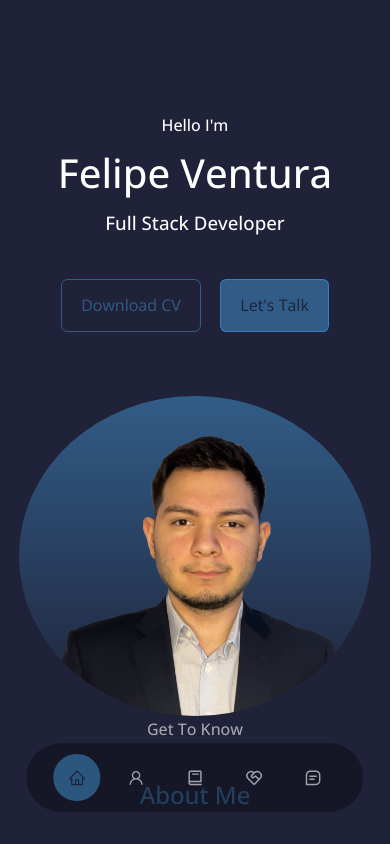
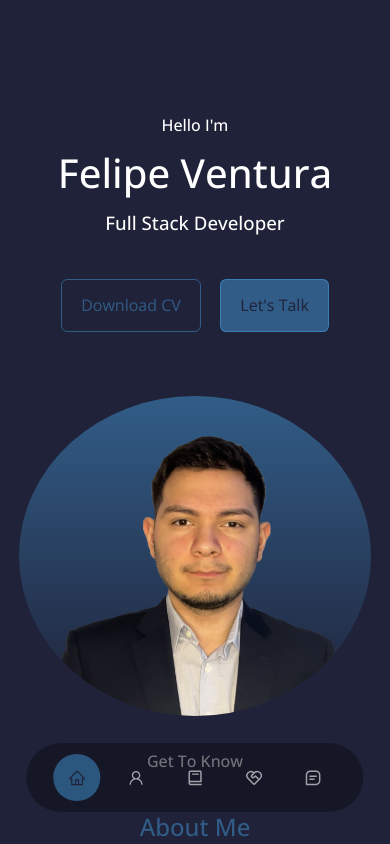
Before and after one commit to ventura0121/react-portfolio, a React (Create React App) app: page / in a window 390 px wide. Shown: the top 844 px of the page. Built offline with nearby package versions, Linux system fonts and the light colour scheme.

Commit message:
Fixed get to know me

```diff
--- a/src/components/about/About.css
+++ b/src/components/about/About.css
@@ -110,6 +110,11 @@
 
 /* ==========Media Queries (Small Devices)============  */
 @media screen and (max-width: 600px){
+
+    #about h4{
+    margin-top: 2rem;
+    }
+
     #about p {
         margin: auto;
     }
@@ -117,17 +122,16 @@
         width: 100%;
         margin-top: 5rem;
         margin-bottom: 5rem;
-
     }
 
     .about__cards {
         gap: 1rem;
-        width: 100%;
-        margin-block-end: auto;
+        width: 125%;
+        margin-left: -2rem;
     }
 
     .about__content {
-        text-align: center;
+        text-align: justify;
     }
     .about__content p{
         margin: 1rem 0;
--- a/src/components/header/Header.css
+++ b/src/components/header/Header.css
@@ -89,4 +89,5 @@ header {
         overflow: hidden;
         padding: 2.5rem 1.5rem 1.5rem 1.5rem;
     }
+
 }
```
